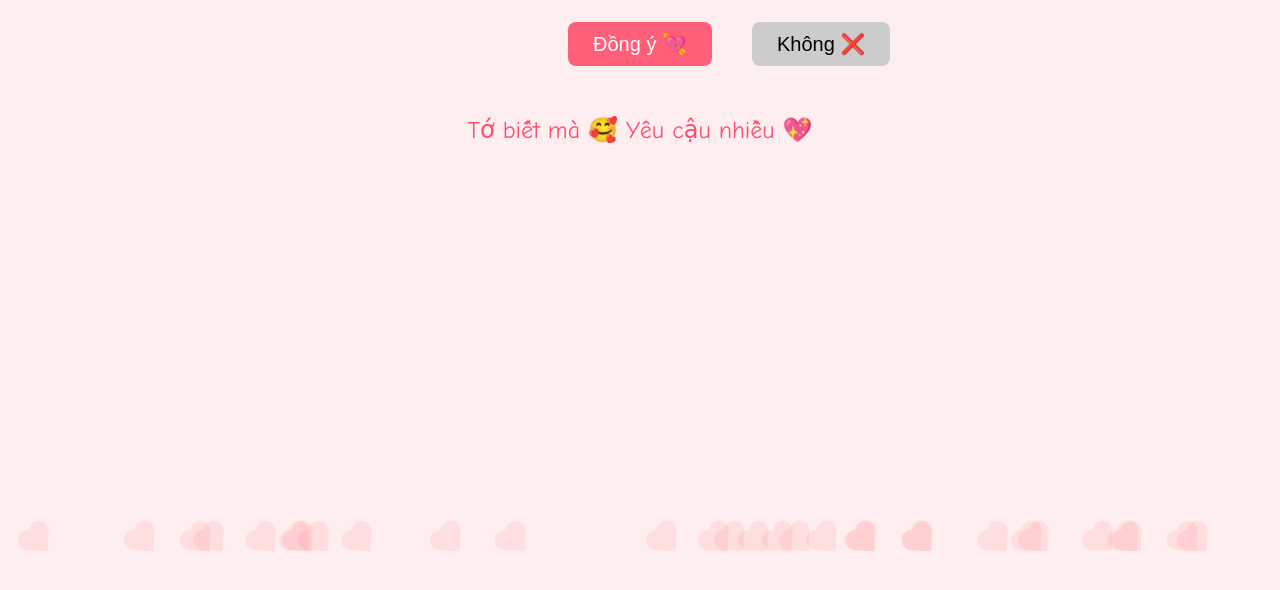
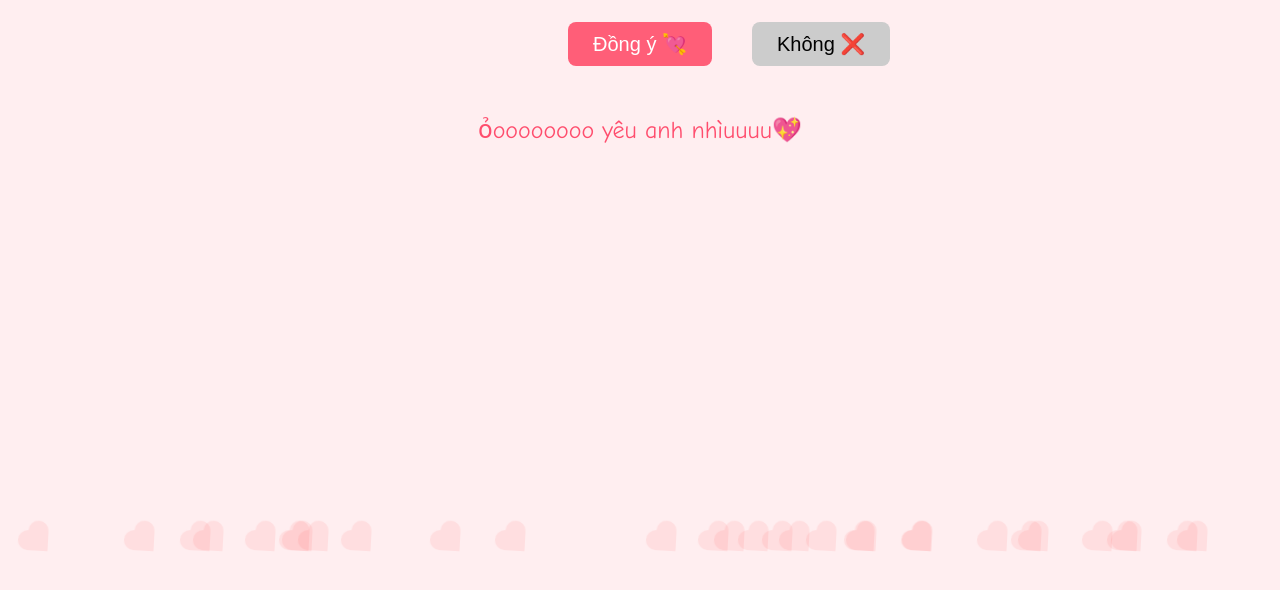
Before and after one commit to trinhgiabao1234231/totinhcodecheckbygbao, a plain HTML site: page index.html in a window 1280 px wide. Both pictures are taken after a click on the button "Đồng ý 💘". Shown: the part 196-786 px from the top of the page. Drawn offline with Linux system fonts and the light colour scheme.

Commit message:
Update index.html

```diff
--- a/index.html
+++ b/index.html
@@ -83,7 +83,7 @@
     const message = document.getElementById('message');
 
     yesBtn.addEventListener('click', () => {
-      message.innerText = "Tớ biết mà 🥰 Yêu cậu nhiều 💖";
+      message.innerText = "ỏoooooooo yêu anh nhìuuuu💖";
       createHearts();
     });
 
```
